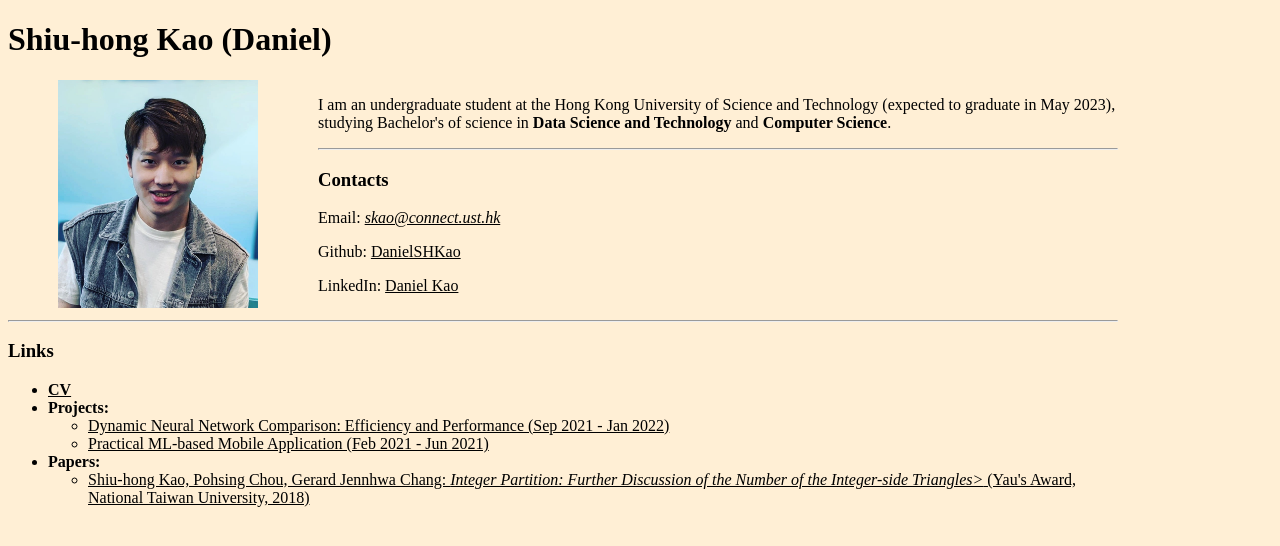
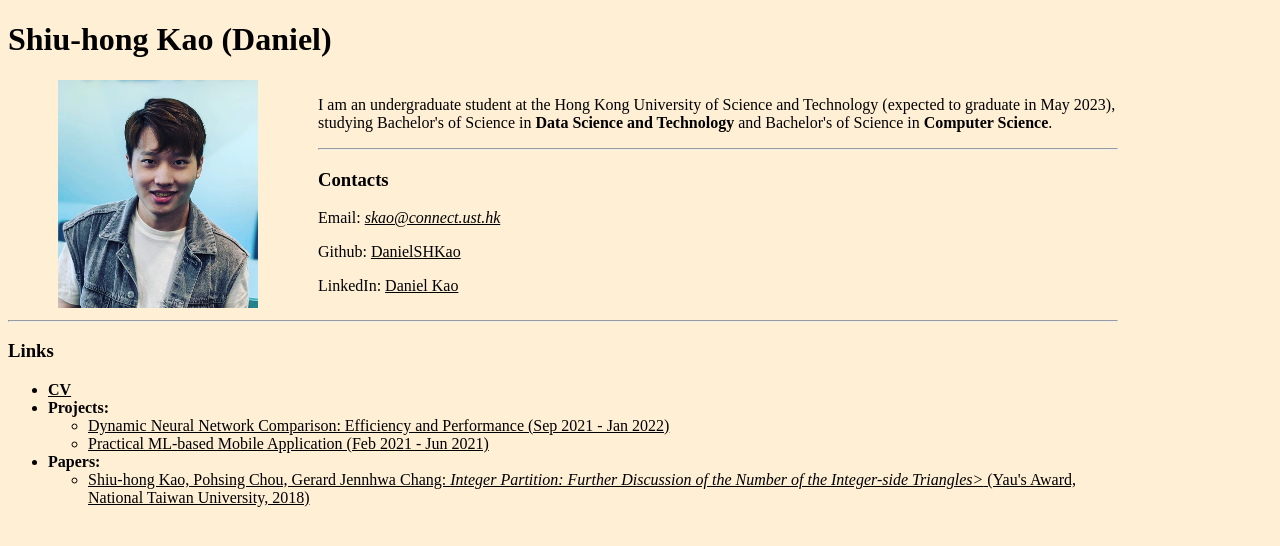
Before and after one commit to DanielSHKao/danielshkao.github.io, a plain HTML site: page index.html in a window 1280 px wide. Drawn offline with Linux system fonts and the light colour scheme.

Commit message:
intro update

```diff
--- a/index.html
+++ b/index.html
@@ -14,7 +14,7 @@
         </div>
         <div id="content" class="column">
             <p>
-                I am an undergraduate student at the Hong Kong University of Science and Technology (expected to graduate in May 2023), studying Bachelor's of science in <b>Data Science and Technology</b> and <b>Computer Science</b>.
+                I am an undergraduate student at the Hong Kong University of Science and Technology (expected to graduate in May 2023), studying Bachelor's of Science in <b>Data Science and Technology</b> and Bachelor's of Science in <b>Computer Science</b>.
             </p>
             <hr/>
             <h3>
```
